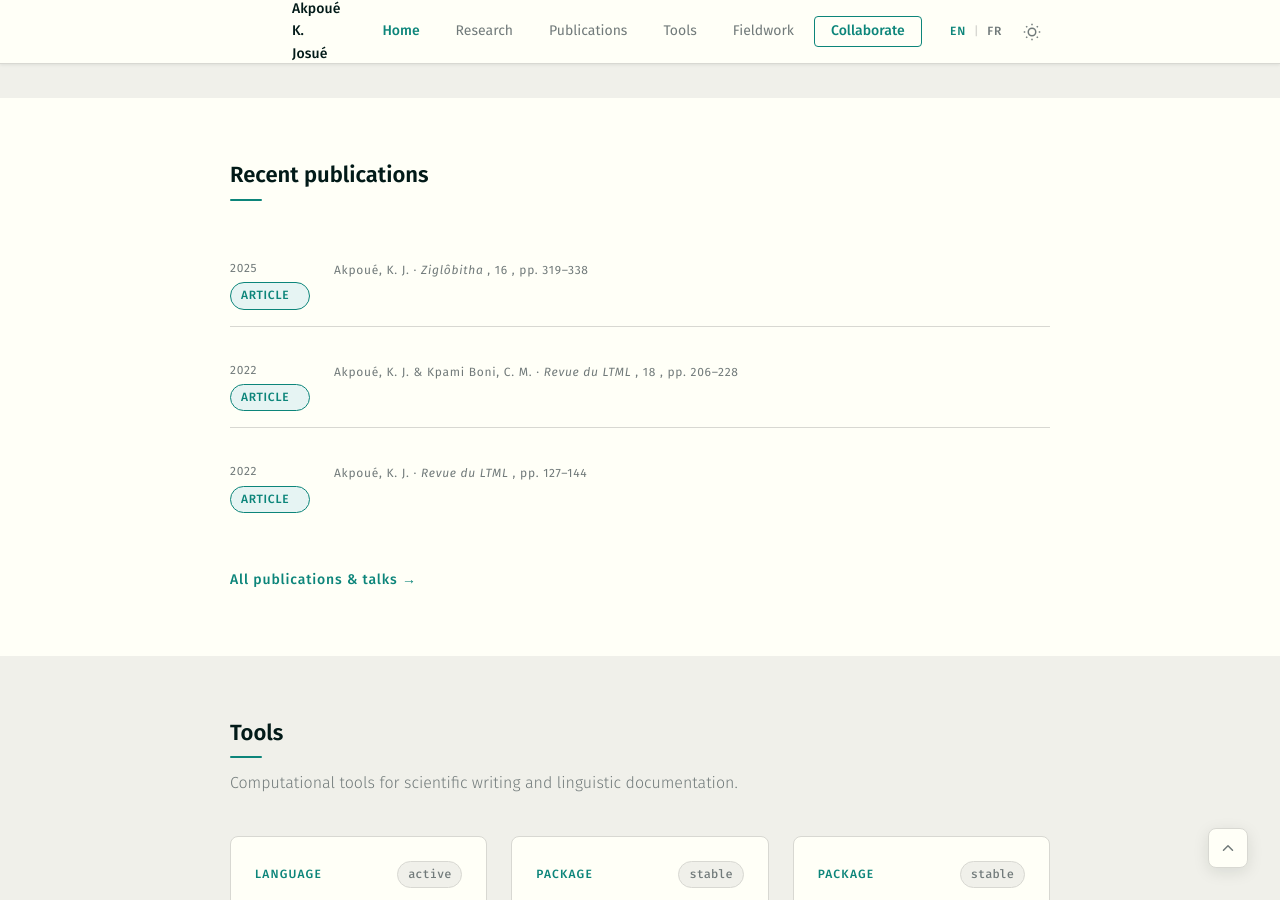
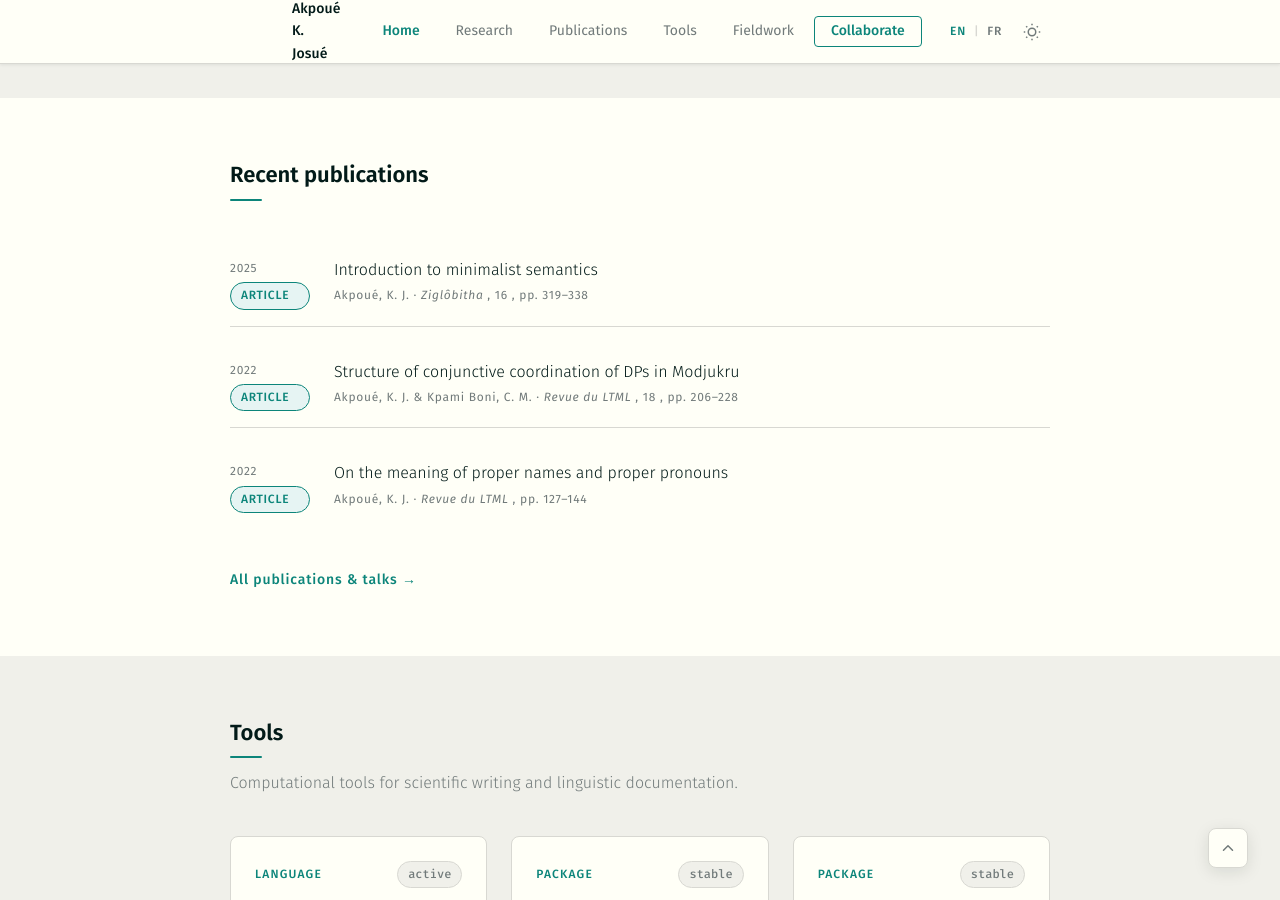
Before and after one commit to kjosueakpoue/kjosueakpoue.github.io, a Jekyll site: the page built from en/index.html, in a window 1280 px wide and 900 px high, scrolled down 1896 px. Built offline with Jekyll 4.4.1, drawn with Linux system fonts in a browser that asks for light colours.

Commit message:
Add files via upload

```diff
--- a/en/index.html
+++ b/en/index.html
@@ -288,10 +288,10 @@ css:
             <p class="pub-entry__title">
               {% if pub.doi %}
                 <a href="{{ pub.doi }}" target="_blank" rel="noopener">
-                  {{ pub.title.en }}
+                  {{ pub.title_translated.en }}
                 </a>
               {% else %}
-                {{ pub.title.en }}
+                {{ pub.title_translated.en }}
               {% endif %}
             </p>
             <p class="pub-entry__ref meta">
```
